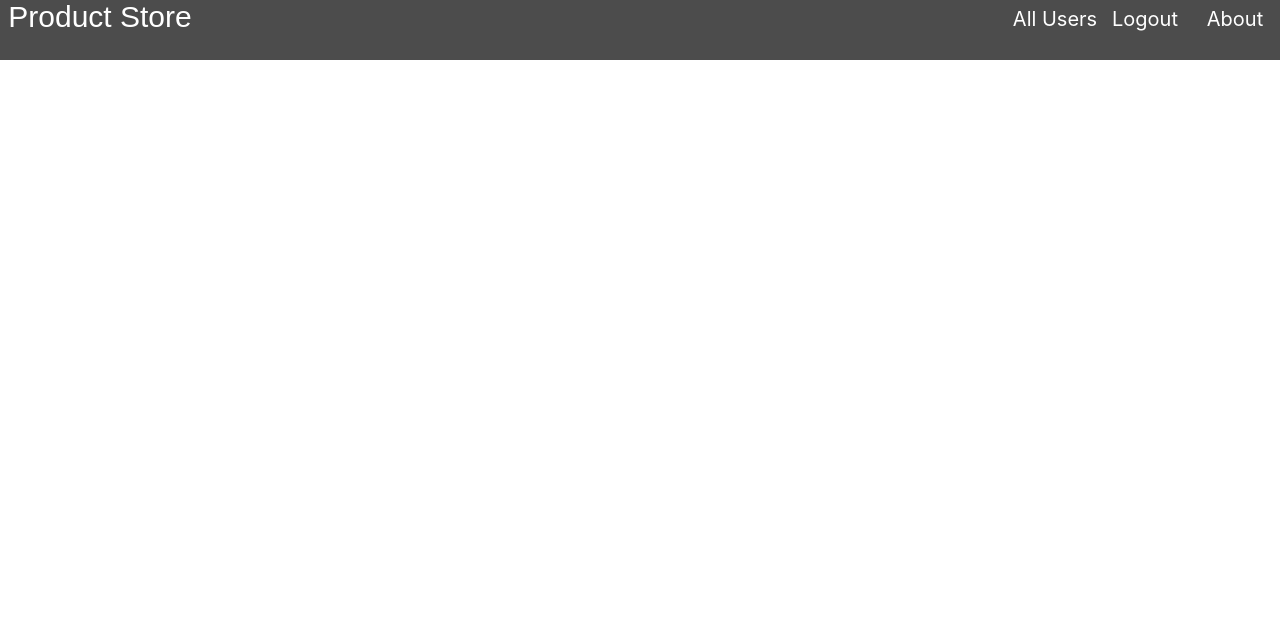
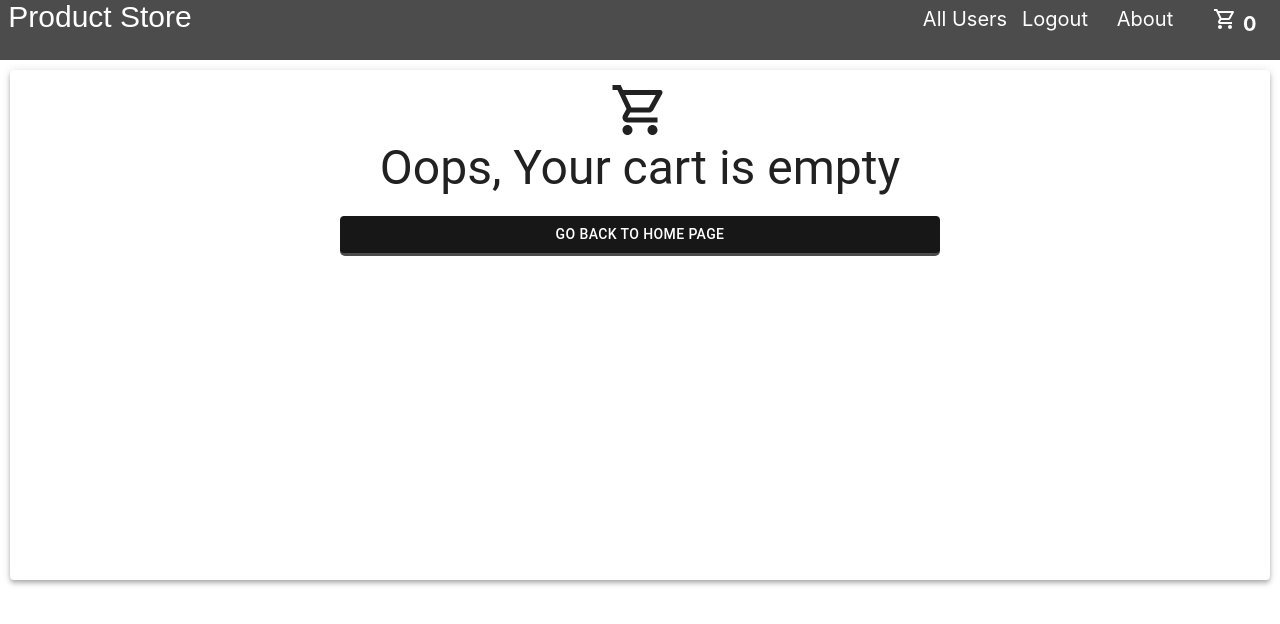
Before and after one commit to udj70/redux_poc, a React (Create React App) app: page /user/cart in a window 1280 px wide. Shown: the top 624 px of the page. Built offline with nearby package versions, Linux system fonts and the light colour scheme; sample sign-in values are in the browser's storage.

Commit message:
added shopping cart

```diff
--- a/src/components/Auth/signin.js
+++ b/src/components/Auth/signin.js
@@ -73,7 +73,7 @@ function Signin(props){
     //console.log(window.history.state.state.from)
     const classes=useStyles();
     if(redirectToReffferer){
-        const from=(window.history.state.state!==undefined)?window.history.state.state.from.pathname:'/'
+        const from=(window.history.state.state!==undefined)?(window.history.state.state.from.pathname!==undefined?window.history.state.state.from.pathname:window.history.state.state.from):'/'
         return(<Redirect to={from}/>)
     }
     if(loading){
--- a/src/components/MainRouter.js
+++ b/src/components/MainRouter.js
@@ -6,6 +6,7 @@ import About from './About';
 import Signin from './Auth/signin';
 import Users from './User/Users'
 import PrivateRoute from './Auth/PrivateRoute';
+import Cart from './User/Cart';
 function MainRouter(){
     return(
         <BrowserRouter>
@@ -14,6 +15,7 @@ function MainRouter(){
             <Route exact path="/product/:id" component={Details}/>
             <Route exact path="/about" component={About}/>
             <Route exact path="/signin" component={Signin}/>
+            <PrivateRoute exact path='/user/cart' component={Cart}/>
             <PrivateRoute exact path="/allusers" component={Users}/>
 
         </BrowserRouter>
--- a/src/components/Navbar/Menu.js
+++ b/src/components/Navbar/Menu.js
@@ -1,13 +1,18 @@
+import { HistorySharp } from '@material-ui/icons';
+import { useSelector, useDispatch } from 'react-redux';
 import {Link, withRouter} from 'react-router-dom';
+import { deleteCart } from '../../redux/user/userActions';
+import ShoppingCartOutlinedIcon from '@material-ui/icons/ShoppingCartOutlined';
 //import {useEffect, useState} from 'react';
 import auth from '../Auth/auth-api';
 import './Menu.css';
 //import { useDispatch, useSelector } from 'react-redux';
 //import userinSession from '../../redux/user/userActions';
-const Menu=()=>{
+const Menu=({match,location,history})=>{
     //const InSession= useSelector(state=>state.user.userinSession)
     //useEffect(()=>{},[InSession])
-    //const dispatch=useDispatch();
+    const dispatch=useDispatch();
+    const count=useSelector(state=>state.user.count)
     return(<div className='root'>
 
                     <div className='logo'>
@@ -15,6 +20,13 @@ const Menu=()=>{
                             <div> Product Store</div>
                         </Link>
                     </div>
+                    <div className='nav'>
+                        <Link to='/user/cart' className='link'>
+                            <ShoppingCartOutlinedIcon/> {auth.isAuthenticated() && (<b>{count}</b>)}
+                        </Link>
+                    </div>
+
+
                     <div className='nav'>
                         <Link to='/about' className='link'>
                             About
@@ -30,7 +42,7 @@ const Menu=()=>{
                     }
                     {auth.isAuthenticated() && (<div className='nav'>
 
-                                                        <Link to='/' className='link' onClick={()=>auth.signout()}>
+                                                        <Link to='/' className='link' onClick={()=>{auth.signout(); dispatch(deleteCart())}}>
                                                             Logout
                                                         </Link>
 
@@ -41,7 +53,9 @@ const Menu=()=>{
                             <Link to='/allusers' className='link' >
                                 All Users
                             </Link>
-                        </div>
+                    </div>
+
+
 
 
 
--- a/src/components/Product/Details.js
+++ b/src/components/Product/Details.js
@@ -1,7 +1,8 @@
 import { useDispatch, useSelector } from "react-redux";
 import axios from 'axios';
-import {useParams} from 'react-router-dom';
+import {useParams,Link} from 'react-router-dom';
 import { selectedProductFailure, selectedProductSuccess, selectedProductRequest, removeSelectedProduct } from "../../redux/product/productActions";
+import {addToCart} from '../../redux/user/userActions';
 import { useEffect } from "react";
 
 import { makeStyles} from '@material-ui/core/styles';
@@ -13,6 +14,7 @@ import CardMedia from '@material-ui/core/CardMedia';
 import Button from '@material-ui/core/Button';
 import Typography from '@material-ui/core/Typography';
 import Loading from "../Loading";
+import auth from "../Auth/auth-api";
 
 const useStyles = makeStyles({
     root: {
@@ -37,6 +39,14 @@ const useStyles = makeStyles({
         '&:hover':{
             backgroundColor:'black'
         }
+    },
+    link:{
+        width:'100%',
+        color:'white',
+        margin:'auto',
+        //backgroundColor:'rgb(0,0,0,0.7)',
+
+        textDecoration:'none'
     }
   });
 
@@ -58,11 +68,14 @@ const Details=()=>{
                  dispatch(selectedProductFailure(error.message))
              })
     }
-    useEffect(()=>{if(id && id!=="") fetchProductDetails(id);
+    useEffect(()=>{if(id && id!=="" ) fetchProductDetails(id);
 
                     return ()=>{
                         dispatch(removeSelectedProduct())
                     }},[])
+    const handleChange=(event)=>{
+        dispatch(addToCart(id,product.price))
+    }
     const classes=useStyles();
 
     if(loading){
@@ -104,16 +117,30 @@ const Details=()=>{
 
                             </CardContent>
                     </CardActionArea>
-                    <CardActions>
+                    {!auth.isAuthenticated() && (<CardActions>
+                        <Button size="large" color="primary" className={classes.button}>
+                            <Link to={{
+                                        pathname: '/signin',
+                                        state: {from: '/product/'+id}
+                                    }} className={classes.link}>
+                                 Sign in and order now
+                            </Link>
+                        </Button>
+
+
+                        </CardActions>)
+                    }
+                    {auth.isAuthenticated() && (<CardActions>
                             <Button size="large" color="primary" className={classes.button}>
                                     Buy Now
                             </Button>
 
-                            <Button size="large" color="primary" className={classes.button}>
+                            <Button size="large" color="primary" className={classes.button} onClick={handleChange}>
                                     Add to Cart
                             </Button>
 
-                    </CardActions>
+                        </CardActions>)
+                    }
                 </Card>
 
 
--- /dev/null
+++ b/src/components/User/Cart.js
@@ -0,0 +1,109 @@
+
+import { Paper,CardMedia, makeStyles, Typography ,Card, CardActionArea, CardActions, Button} from "@material-ui/core"
+import { useSelector } from "react-redux"
+import ProductInCart from './ProductInCart';
+import ShoppingCartOutlinedIcon from '@material-ui/icons/ShoppingCartOutlined';
+import { Link } from "react-router-dom";
+import { Block } from "@material-ui/icons";
+
+
+
+
+const useStyles=makeStyles({
+    root:{
+        paddingTop:10,
+        height:500,
+        margin:10
+    },
+    media:{
+
+    },
+    card:{
+        float:'right',
+        width:300,
+        height:150,
+        position:'sticky',
+        top:10,
+        marginRight:10,
+        paddingTop:20
+    },
+    button:{
+        width:'100%',
+        margin:'auto',
+        backgroundColor:'rgb(0,0,0,0.7)',
+        color:'white',
+        '&:hover':{
+            backgroundColor:'black'
+        }
+    },
+    link:{
+        display:'block',
+        width:600,
+        height:40,
+        margin:'auto',
+        backgroundColor:'rgb(0,0,0,0.7)',
+        color:'white',
+        '&:hover':{
+            backgroundColor:'black'
+        },
+        textDecoration:'none',
+        borderRadius:'5px'
+    },
+    icon:{
+        display:'block',
+        margin:'auto',
+        height:60,
+        width:60
+    }
+})
+
+const Cart=()=>{
+    const user=useSelector(state=>state.user)
+    const products=user.products
+    const totalPrice=user.totalPrice.toFixed(2)
+    const classes=useStyles()
+    if(products.length==0){
+        return(
+           <Paper className={classes.root} elevation={4}>
+               <ShoppingCartOutlinedIcon className={classes.icon}/>
+               <Typography variant='h3' componet='p' align='center'>
+                    Oops, Your cart is empty
+               </Typography>
+               <br/>
+                <Link to='/' className={classes.link}>
+                    <Button className={classes.button} color='primary'>
+                            Go back to Home page
+                    </Button>
+               </Link>
+
+           </Paper>
+        )
+    }
+    return(
+        <Paper className={classes.root} elevation={4}>
+
+            <Typography variant='h4' component='p' align='center'>
+                <b>CART</b>
+            </Typography>
+            <Card className={classes.card} elevation={3}>
+                <CardActionArea>
+                    <Typography variant='h5' component='p'>
+                        Subtotal ({user.count} items) : <b>${totalPrice}</b>
+                    </Typography>
+                </CardActionArea>
+
+                <CardActions>
+                    <Button color='primary' className={classes.button}>
+                        Proceed to Buy
+                    </Button>
+                </CardActions>
+            </Card>
+            {products.map((prod,i)=><ProductInCart id={prod}/>
+
+            )}
+
+        </Paper>
+    )
+}
+
+export default Cart;
--- /dev/null
+++ b/src/components/User/ProductInCart.js
@@ -0,0 +1,60 @@
+
+
+import { Card, CardActionArea, CardContent, CardMedia, makeStyles, Typography } from "@material-ui/core";
+import axios from "axios";
+import { useEffect, useState } from "react";
+import { productReducer } from "../../redux/product/productReducers";
+const useStyles=makeStyles({
+    root:{
+        maxWidth:800,
+    },
+    media:{
+        maxWidth:100,
+        display:'inline',
+        margin:10
+
+
+    },
+    text:{
+        position:'absolute',
+        top:'0px',
+        display:'inline-block'
+
+    }
+})
+
+const ProductInCart=(props)=>{
+    const [name,setName]=useState('')
+    const [price,setPrice]=useState(0)
+    const [url,setUrl]=useState('')
+    //console.log(props.id)
+    const id=props.id;
+    const fetchProduct=()=>{
+        axios.get('https://fakestoreapi.com/products/'+id)
+             .then(res=>res.data)
+             .then(data=>{setName(data.title);setPrice(data.price);setUrl(data.image)})
+             .catch(err=>console.log(err.message))
+    }
+    useEffect(()=>fetchProduct(),[])
+    console.log(url)
+    const classes= useStyles();
+    return(
+        <Card className={classes.root}>
+            <CardActionArea className={classes.action}>
+                <CardMedia
+                    className={classes.media}
+                    component='img'
+                    height='150'
+                    title='product Image'
+                    image={url}
+                />
+                    <Typography variant='h6' component='p' className={classes.text}>
+                        <b>{name}</b>
+                        <br/>
+                        <b>Price:</b> ${price.toFixed(2)}
+                    </Typography>
+            </CardActionArea>
+        </Card>
+    )
+}
+export default ProductInCart;
--- a/src/redux/rootReducer.js
+++ b/src/redux/rootReducer.js
@@ -1,8 +1,10 @@
 import {combineReducers} from 'redux';
 import {productReducer,selectedProductReducer} from './product/productReducers';
+import userReducer from './user/userReducer';
 //import userReducer from './user/userReducer';
 const rootReducer=combineReducers({
     product:productReducer,
     selectedProduct:selectedProductReducer,
+    user:userReducer
 })
 export default rootReducer;
--- /dev/null
+++ b/src/redux/user/userActionTypes.js
@@ -0,0 +1,9 @@
+const ADD_TO_CART='ADD_TO_CART';
+const DELETE_FROM_CART='DELETE_FROM_CART';
+const DELETE_CART='DELETE_CART';
+
+export {
+    ADD_TO_CART,
+    DELETE_FROM_CART,
+    DELETE_CART
+}
--- /dev/null
+++ b/src/redux/user/userActions.js
@@ -0,0 +1,23 @@
+import {ADD_TO_CART,DELETE_FROM_CART,DELETE_CART} from './userActionTypes';
+export const addToCart=(id,price)=>{
+    return {
+        type:ADD_TO_CART,
+        payload:id,
+        price:price
+    }
+}
+
+export const deleteFromCart=(id,price)=>{
+    return{
+        type:DELETE_FROM_CART,
+        payload:id,
+        price:price
+    }
+
+}
+
+export const deleteCart=()=>{
+    return {
+        type:DELETE_CART
+    }
+}
```
Also changed, not shown: src/redux/user/userReducer.js (added, +36 -0 lines), src/components/User/TotalPrice.js (added).
